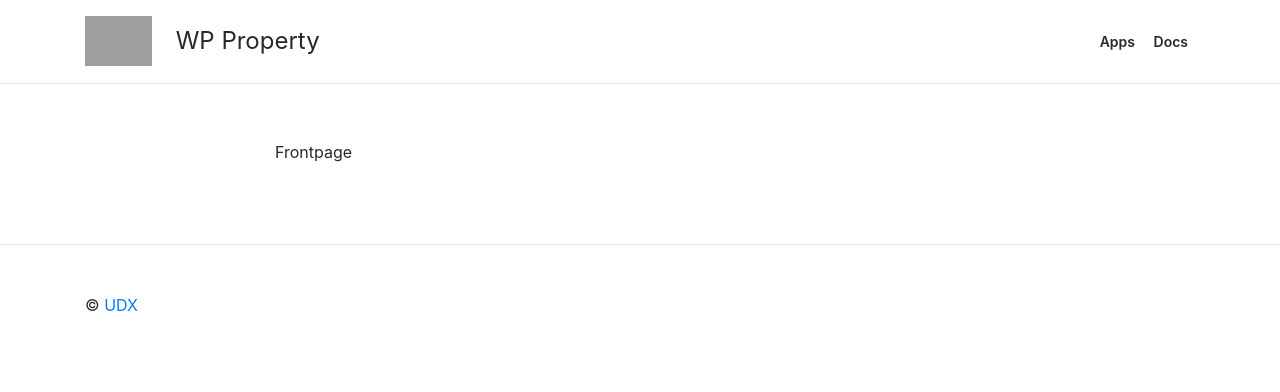
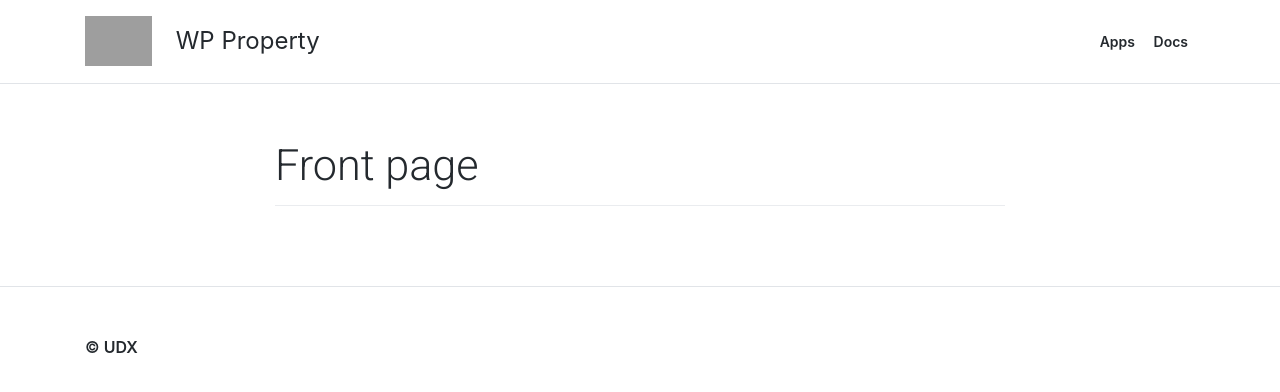
Before and after one commit to wp-property/wp-property.github.io, a Jekyll site: the page built from index.html, in a window 1280 px wide. Shown: the top 392 px of the page. Built offline with Jekyll 4.4.1, drawn with Linux system fonts in a browser that asks for light colours; grey boxes are pictures that could not be loaded.

Commit message:
Changing structure and styles

```diff
--- a/_layouts/app.html
+++ b/_layouts/apps.html
@@ -4,6 +4,7 @@ layout: default
 <div class="col"></div>
 <div class="col-8">
   <div class="content-body apps-content">
+    <h1 class="page-title">Featured Apps</h1>
     {{ content }}
   </div>
 </div>
--- a/_layouts/docs.html
+++ b/_layouts/docs.html
@@ -7,6 +7,7 @@ layout: default
 </div>
 <div class="col-8 offset-1">
   <div class="content-body">
+    <h1 class="page-title">{{ page.title }}</h1>
     {{ content }}
   </div>
 </div>
--- a/assets/css/style.css
+++ b/assets/css/style.css
@@ -121,11 +121,17 @@ header.header nav a {
   font-size: 1.6em;
 }
 
-.content-body h1:first-child,
-.content-body h2:first-child,
-.content-body h3:first-child {
-  margin-top: 0;
-  margin-bottom: 2.8em;
+/*.content-body h1:first-child,*/
+/*.content-body h2:first-child,*/
+/*.content-body h3:first-child {*/
+  /*margin-top: 0;*/
+  /*margin-bottom: 2.8em;*/
+/*}*/
+
+.content-body h1.page-title {
+  font-family: 'Roboto', sans-serif;
+  font-weight: 300;
+  margin: 0;
 }
 
 .content-body a,
@@ -176,6 +182,10 @@ footer.footer {
 
 footer.footer p {
   margin: 0 !important;
+  font-weight: 600;
 }
 
+footer.footer p a {
+  color: #24292e;
+}
 /* Footer */
--- a/index.html
+++ b/index.html
@@ -5,7 +5,7 @@ layout: default
 <div class="col"></div>
 <div class="col-8">
   <div class="content-body frontpage-content">
-    Frontpage
+    <h1 class="page-title">Front page</h1>
   </div>
 </div>
 <div class="col"></div>
```
Also changed, not shown: _layouts/frontpage.html (deleted, +0 -11 lines).
